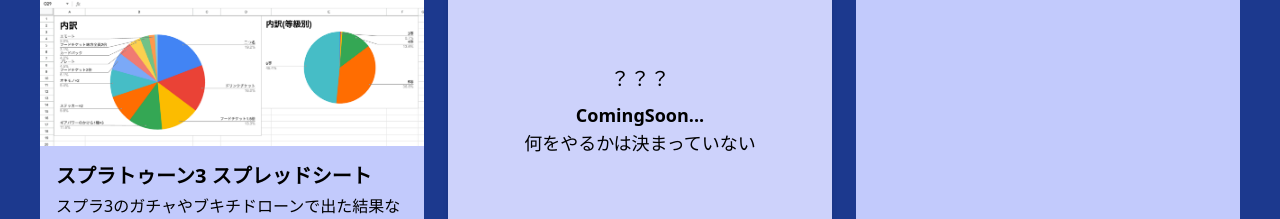
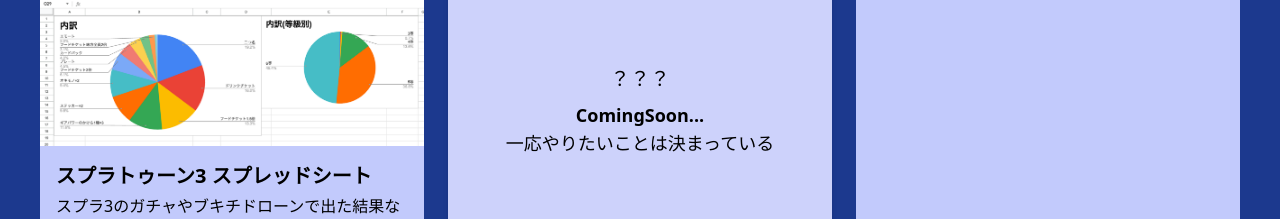
Before and after one commit to sigma7863/sigma7863.github.io, a Next.js app: page /works in a window 1280 px wide. Shown: the part 288-507 px from the top of the page. Built offline with nearby package versions, Linux system fonts and the light colour scheme.

Commit message:
少し変更

```diff
--- a/src/app/works/page.tsx
+++ b/src/app/works/page.tsx
@@ -28,7 +28,7 @@
             <div className="bg-[#cdd2fb] rounded-2xl aspext-square flex flex-col items-center justify-center text-center shadow-md">
               <p className="text-black text-xl mb-2">？？？</p>
               <h2 className="text-black text-lg font-bold">ComingSoon...</h2>
-              <h2 className="text-black text-lg">何をやるかは決まっていない</h2>
+              <h2 className="text-black text-lg">一応やりたいことは決まっている</h2>
             </div>
 
             <div className="bg-[#c2cafc] rounded-2xl aspect-4/3" />
```
